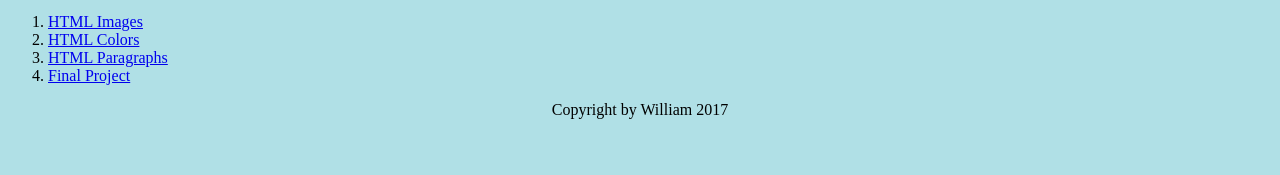
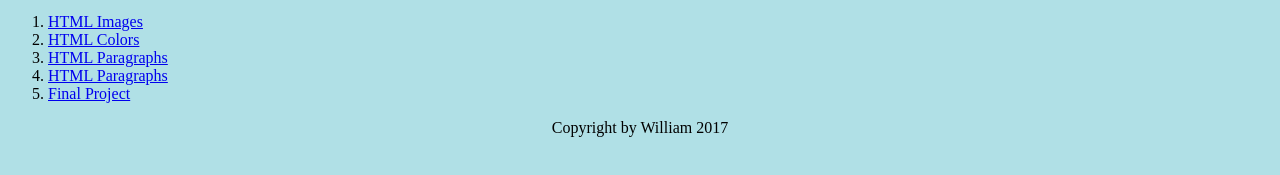
Before and after one commit to WilliamVo2/GUI-II, a plain HTML site: page index.html in a window 1280 px wide. Shown: the part 153-328 px from the top of the page. Drawn offline with Linux system fonts and the light colour scheme.

Commit message:
Update index.html

```diff
--- a/index.html
+++ b/index.html
@@ -37,6 +37,7 @@
       <li><a href="https://www.w3schools.com/html/html_images.asp">HTML Images</a></li>
       <li><a href="https://www.w3schools.com/html/html_colors.asp">HTML Colors</a></li>
       <li><a href="https://www.w3schools.com/html/html_paragraphs.asp">HTML Paragraphs</a></li>
+      <li><a href="https://williamvo2.github.io/GUI-II/Final/listRecipeTool_final.html">HTML Paragraphs</a></li>
       <li><a href="https://WilliamVo2.github.io/GUI-II/Final/listRecipeTool_final.html">Final Project</a></li>
     </ol>
 
```
